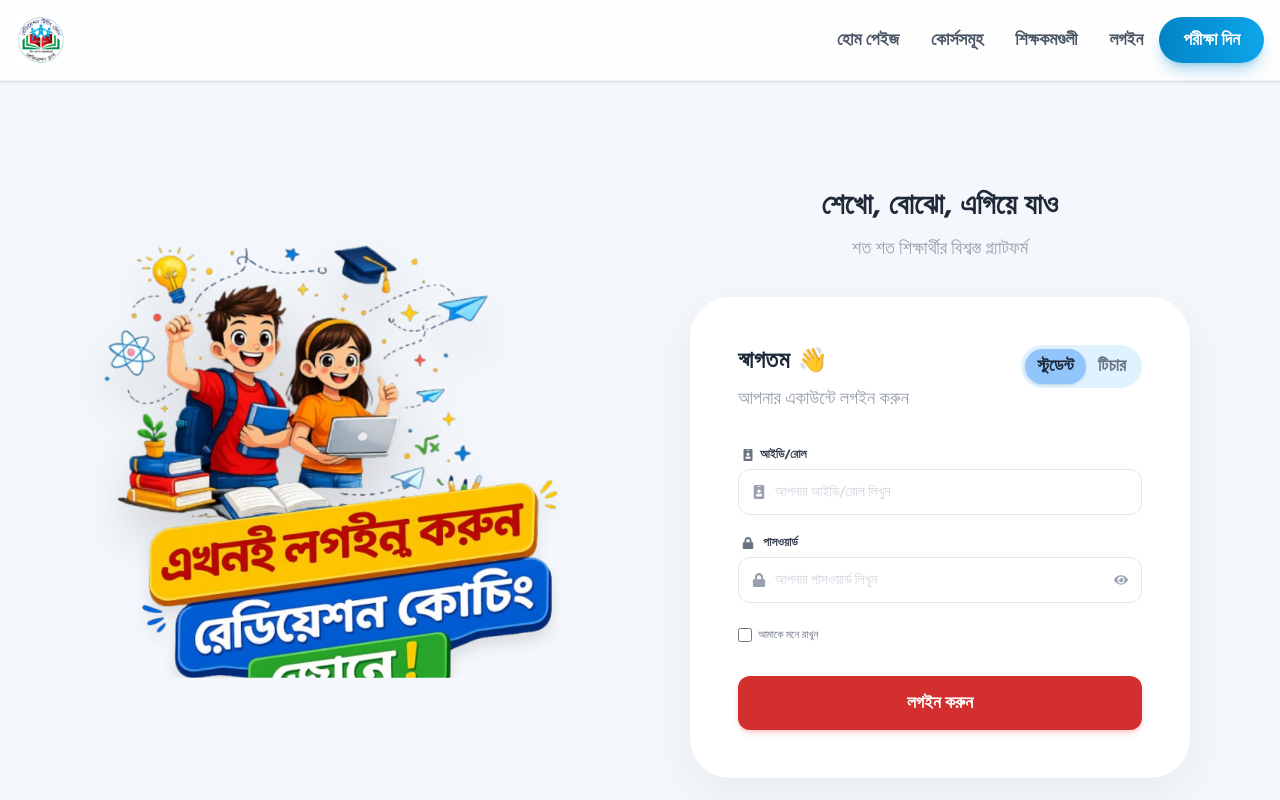
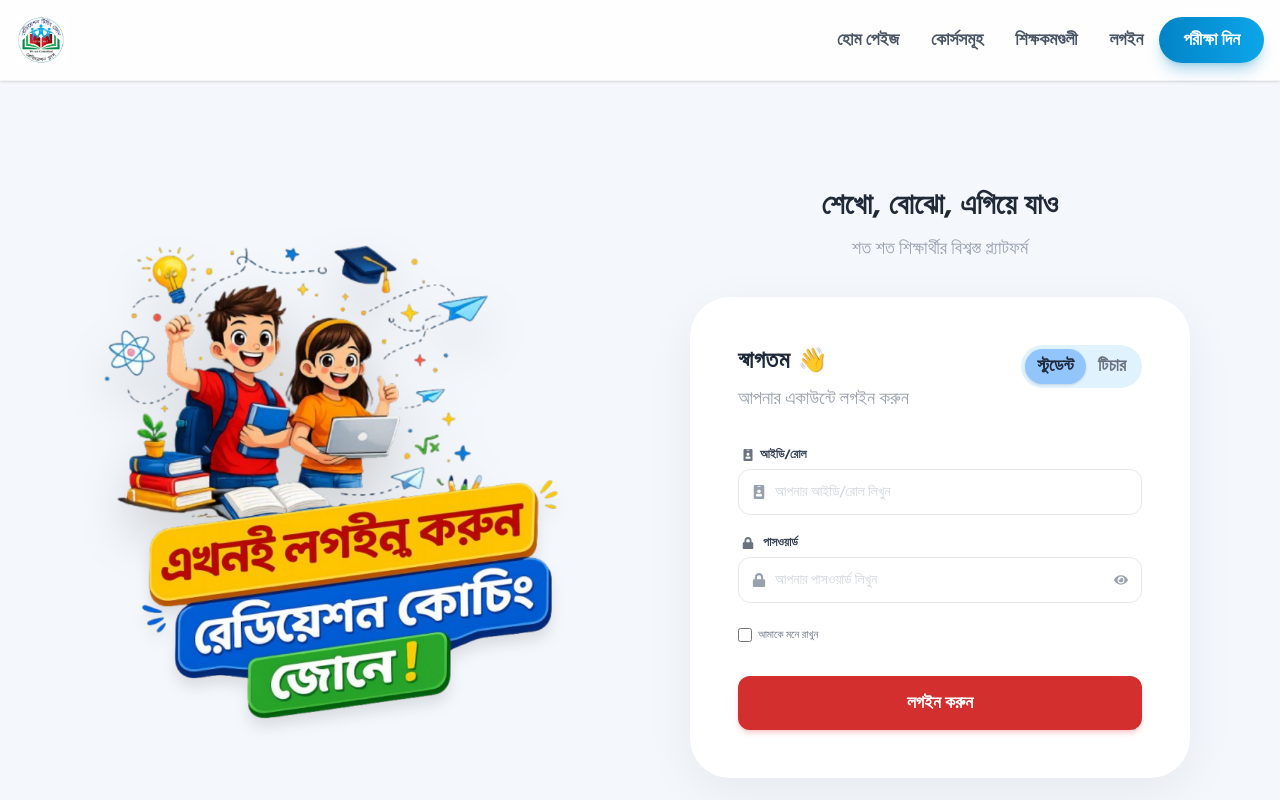
Before and after one commit to Supto71/Radiation-Coaching, a React (Vite) app in the folder frontend/: page /login in a window 1280 px wide. Shown: the top 800 px of the page. Built offline with nearby package versions, Linux system fonts and the light colour scheme.

Commit message:
Remove clip-path as new image is provided

```diff
--- a/frontend/src/pages/Login.jsx
+++ b/frontend/src/pages/Login.jsx
@@ -59,7 +59,6 @@ const Login = () => {
           <img
             src="/login-text.png"
             alt="Login Text"
-            style={{ clipPath: 'inset(0px 0px 28% 0px)' }}
             className="w-[85%] sm:w-[65%] lg:w-[85%] max-w-lg object-contain drop-shadow-xl z-20 -mt-20 sm:-mt-28"
           />
         </div>
```
